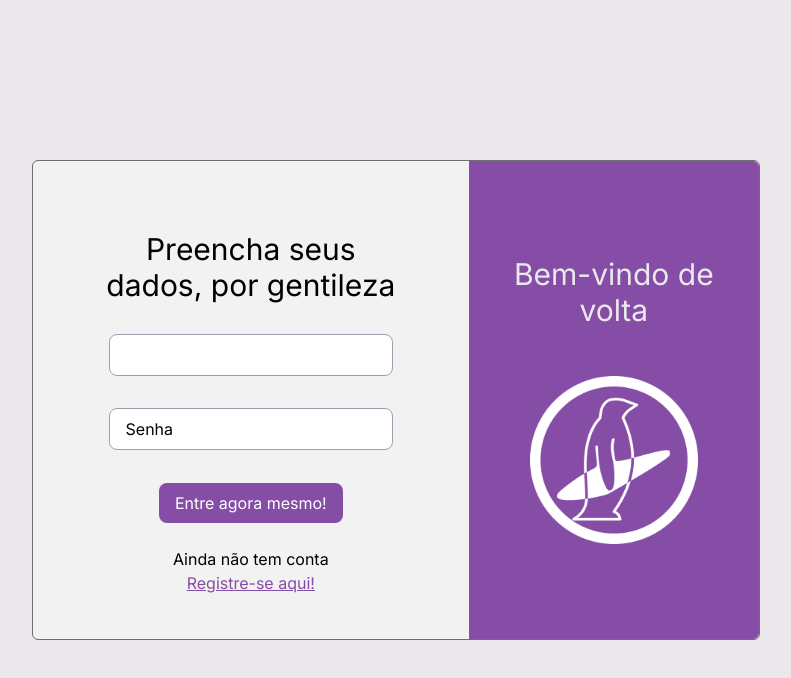
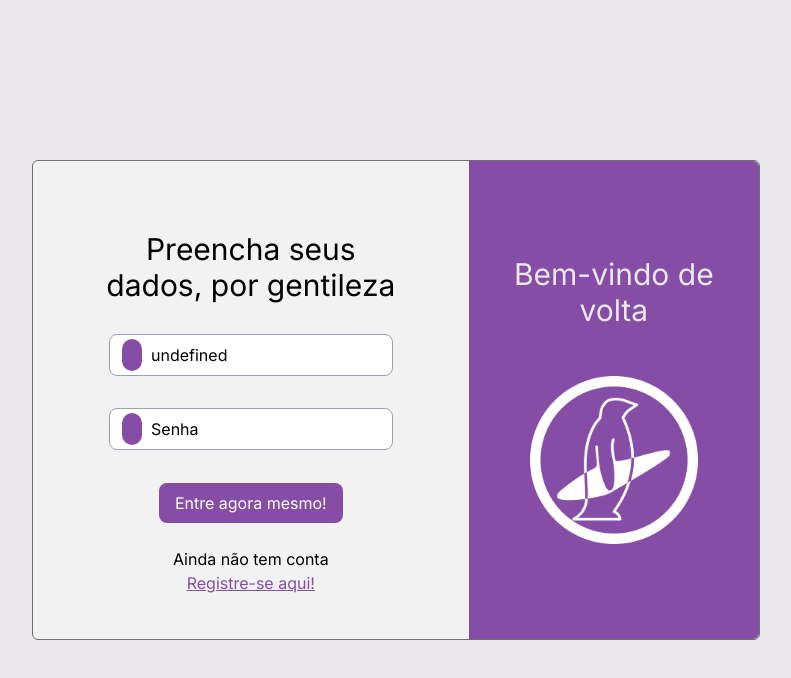
Before and after one commit to catolica-faculdade/pinguin-project, a React (Vite) app: page /login in a window 1280 px wide. Shown: the top 678 px of the page, without its empty margins (244-1035 px from the left). Built offline with nearby package versions, Linux system fonts and the light colour scheme.

Commit message:
update: new update

```diff
--- a/src/components/Input.jsx
+++ b/src/components/Input.jsx
@@ -4,9 +4,16 @@ import { Link } from "react-router-dom";
 function Input({text, image, type, placeholder}){
 
     return(
-        <div className="bg-white rounded-lg border border-gray-400 ">
-            <img src={image} alt={image} />
-            <input className={`flex pt-2 pr-4 pb-2 pl-4 rounded-lg color text-black placeholder-black`} placeholder={placeholder} text={text} type={type}/>
+        <div className="bg-white rounded-lg border border-gray-400 flex items-center pl-3"
+        >
+            <div className="bg-purple-pinguin flex items-center justify-center w-full h-8 rounded-4xl">
+
+                <img src={image} alt={image} className="h-4/7"/>
+
+            </div>
+
+            <input className={`flex pt-2 pr-4 pb-2 rounded-lg color text-black placeholder-black`} placeholder={'  '+placeholder} text={text} type={type}/>
+
         </div>
     );
 }
```
